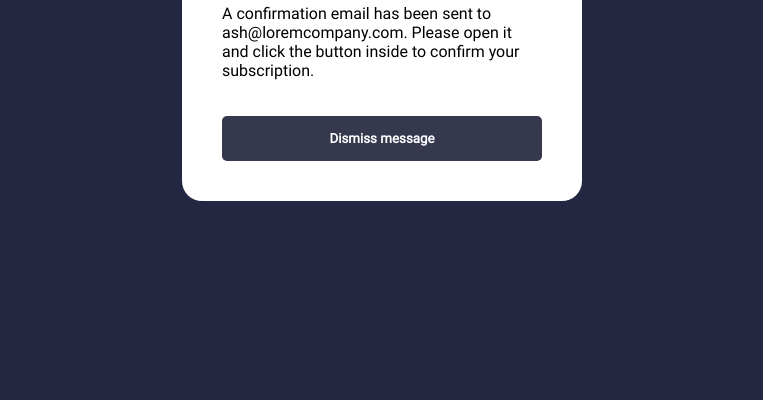
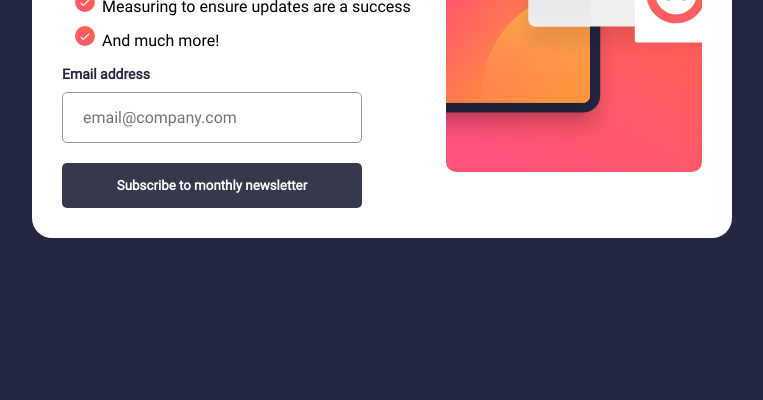
Before and after one commit to burningbeattle/Newsletter-Signup-Form-with-success-message, a plain HTML site: page index.html in a window 1280 px wide. Shown: the part 400-800 px from the top of the page, without its empty margins (258-1021 px from the left). Drawn offline with Linux system fonts and the light colour scheme.

Commit message:
Update index.html

```diff
--- a/index.html
+++ b/index.html
@@ -14,7 +14,7 @@
 <body>
 
   <!-- Sign-up form start -->
-<div class="card hide">
+  <div class="card">
     <div class="right">
         <h1>Stay updated!</h1>
         <p>Join 60,000+ product managers receiving monthly updates on:</p>
@@ -23,10 +23,13 @@
             <li>Measuring to ensure updates are a success</li>
             <li>And much more!</li>
         </ul>
-    <form>
+        <form id="newsletter-form">
+            <div class="label-container">
                 <label for="email">Email address</label>
+                <span class="error-message">Valid email required</span>
+            </div>
             <input type="email" id="email" placeholder="email@company.com">
-      <button type="submit"> Subscribe to monthly newsletter</button>
+            <button type="submit">Subscribe to monthly newsletter</button>
         </form>
     </div>
     <div class="left">
@@ -44,17 +47,15 @@
 
 
 
-
   <!-- Sign-up form end -->
 
   <!-- Success message start -->
-<div class="card-2">
+  <div class="card-2 hide">
     <img src="./assets/images/icon-success.svg" alt="icon-card-2">
     <h1>Thanks for subscribing!</h1>
-  <p> A confirmation email has been sent to ash@loremcompany.com.
-    Please open it and click the button inside to confirm your subscription.
-  </p>
-  <button>Dismiss message </button>
+    <p>A confirmation email has been sent to <strong id="confirmed-email"></strong>.
+        Please open it and click the button inside to confirm your subscription.</p>
+    <button id="dismiss-btn">Dismiss message</button>
 </div>
 
 
```
Lines whose indentation alone changed are shown as unchanged.
